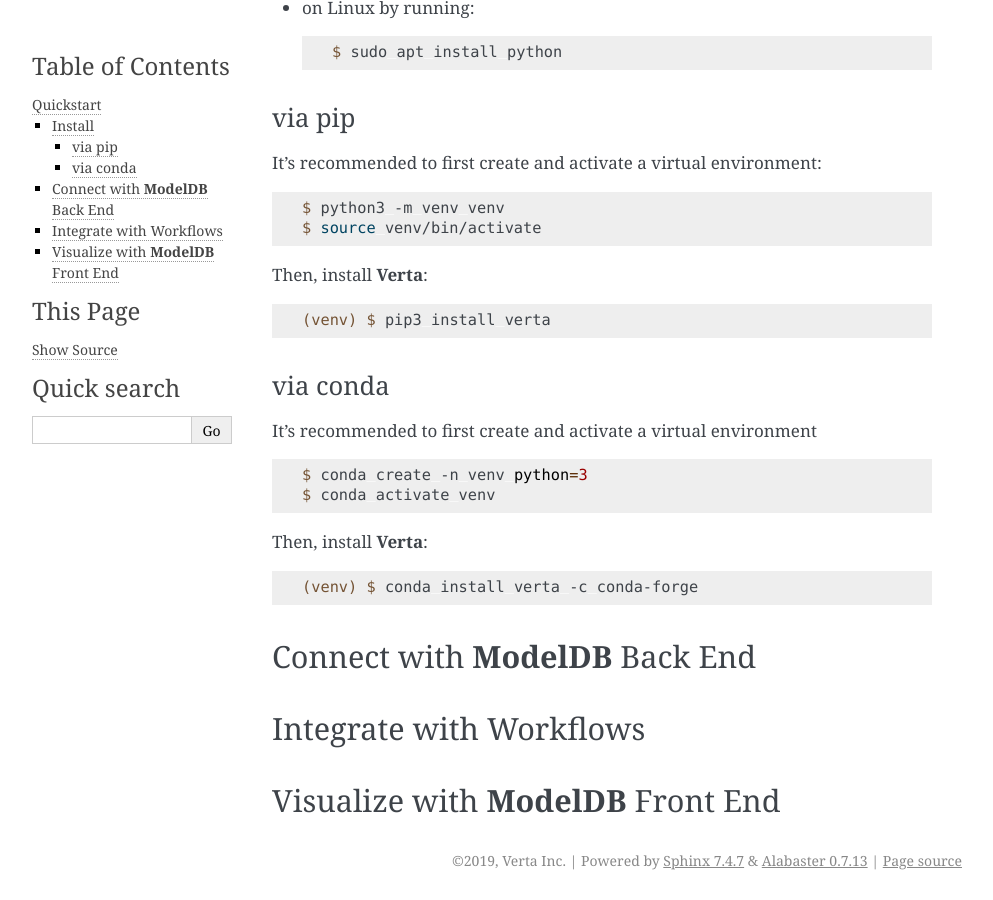
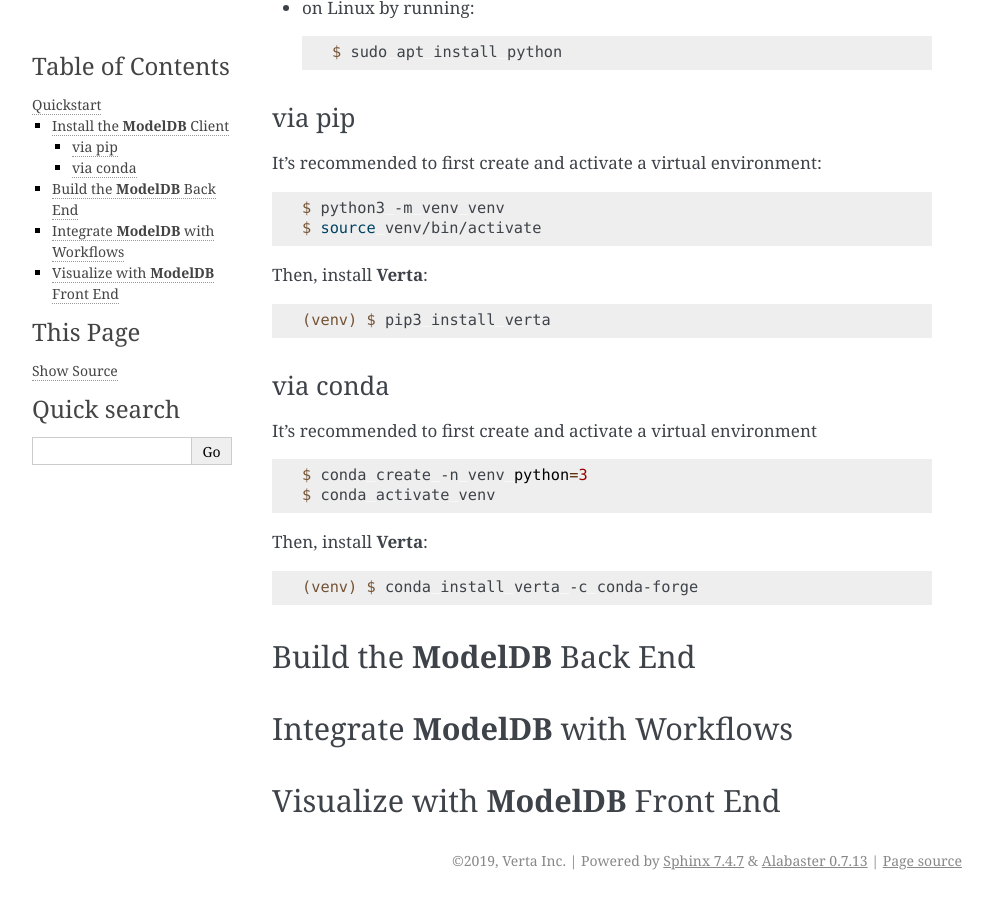
Before and after one commit to verta-service-account/modeldb-client, a Sphinx documentation site: the page built from verta/docs/user/quickstart.rst, in a window 1280 px wide and 900 px high, scrolled down 536 px. Shown: the whole window, without its empty margins (148-1141 px from the left). Built offline with Sphinx 7.4.7, drawn with Linux system fonts in a browser that asks for light colours; some of the changed text lies outside the part shown.

Commit message:
Change subsection titles

```diff
--- a/verta/docs/user/quickstart.rst
+++ b/verta/docs/user/quickstart.rst
@@ -1,8 +1,8 @@
 Quickstart
 ==========
 
-Install
--------
+Install the **ModelDB** Client
+------------------------------
 
 **Verta** officially supports Python 3.5–3.7, with 2.7 and more on the way!
 
@@ -67,11 +67,17 @@
     (venv) $ conda install verta -c conda-forge
 
 
-Connect with **ModelDB** Back End
----------------------------------
+Build the **ModelDB** Back End
+------------------------------
 
-Integrate with Workflows
-------------------------
+
+
+
+Integrate **ModelDB** with Workflows
+------------------------------------
+
+
+
 
 Visualize with **ModelDB** Front End
 ------------------------------------
```
